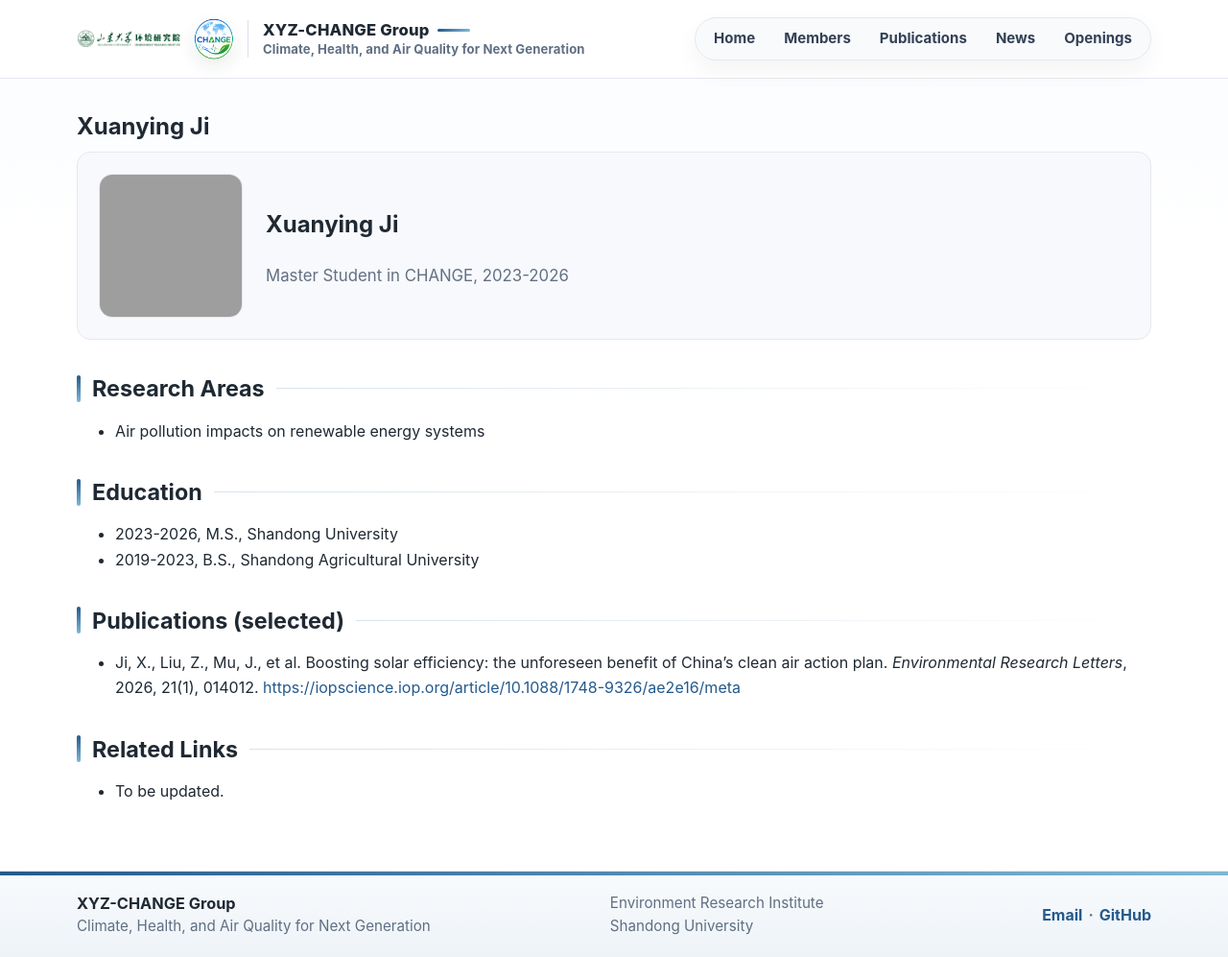
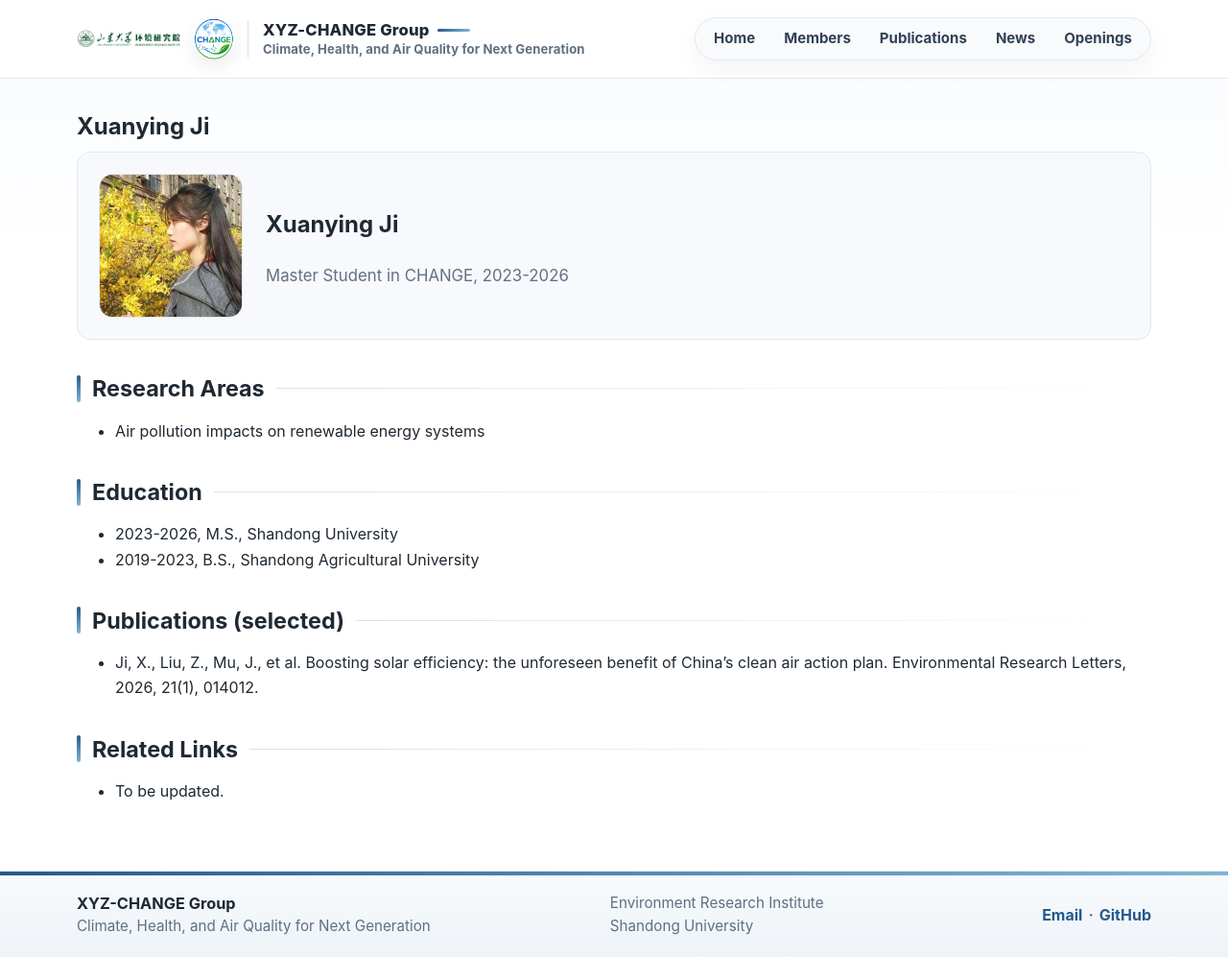
Before and after one commit to MuJSh/xyz_CHANGE, a Jekyll site: the page built from _pages/xuanying-ji.md, in a window 1280 px wide and 997 px high. Shown: the whole window at 96% size. Built offline with Jekyll 4.4.1, drawn with Linux system fonts in a browser that asks for light colours; grey boxes are pictures that could not be loaded.

Commit message:
Match Xuanying Ji photo filename

```diff
--- a/_pages/xuanying-ji.md
+++ b/_pages/xuanying-ji.md
@@ -5,7 +5,7 @@ permalink: /members/xuanying-ji/
 ---
 
 <div class="profile-hero">
-  <img class="profile-photo" src="{{ '/assets/img/members/xuanying-ji.jpg' | relative_url }}" alt="Xuanying Ji">
+  <img class="profile-photo" src="{{ '/assets/img/members/JXY.jpg' | relative_url }}" alt="Xuanying Ji">
   <div>
     <h1>Xuanying Ji</h1>
     <p class="profile-title">Master Student in CHANGE, 2023-2026</p>
@@ -17,12 +17,13 @@ permalink: /members/xuanying-ji/
 - Air pollution impacts on renewable energy systems
 
 ## Education
+
 - 2023-2026, M.S., Shandong University
 - 2019-2023, B.S., Shandong Agricultural University
 
 ## Publications (selected)
 
-- Ji, X., Liu, Z., Mu, J., et al. Boosting solar efficiency: the unforeseen benefit of China's clean air action plan. *Environmental Research Letters*, 2026, 21(1), 014012. <https://iopscience.iop.org/article/10.1088/1748-9326/ae2e16/meta>
+- Ji, X., Liu, Z., Mu, J., et al. Boosting solar efficiency: the unforeseen benefit of China's clean air action plan. Environmental Research Letters, 2026, 21(1), 014012.
 
 ## Related Links
 
```
